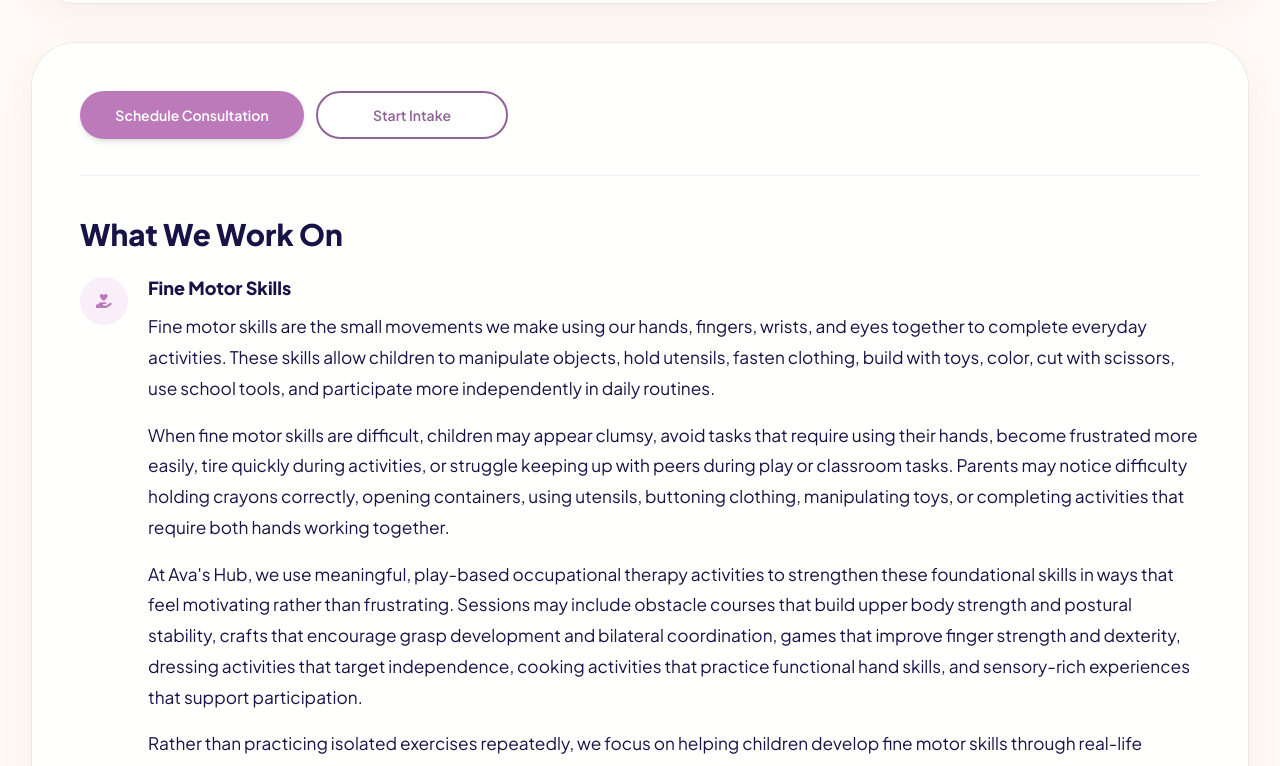
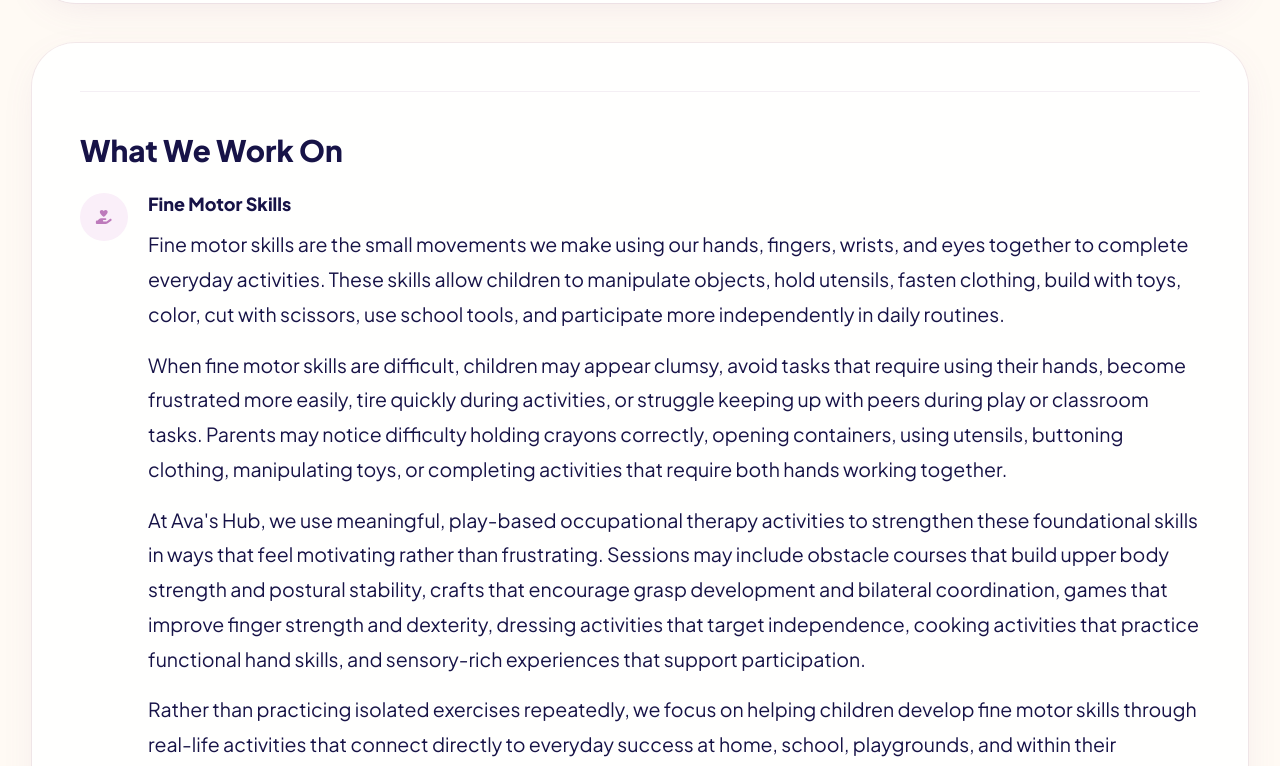
Before and after one commit to tasawur1/AvashubNJ, a Next.js app: page /programs/kids in a window 1280 px wide. Shown: the part 634-1400 px from the top of the page. Built offline with nearby package versions, Linux system fonts and the light colour scheme.

Commit message:
Adjust Kids program detail text spacing

```diff
--- a/src/app/programs/kids/page.tsx
+++ b/src/app/programs/kids/page.tsx
@@ -1,6 +1,5 @@
 import type { Metadata } from "next";
 import Link from "next/link";
-import { CTAButton } from "@/components/CTAButton";
 import { Icon } from "@/components/Icon";
 import { PlaceholderImage } from "@/components/PlaceholderImage";
 import { ResourceBottomCta } from "@/components/page/ResourceMobileComponents";
@@ -165,7 +164,7 @@ function WorkOnItem({ item }: { item: GuideItem }) {
           {item.paragraphs.map((paragraph) => (
             <p
               key={paragraph}
-              className="max-w-none text-[1rem] leading-[1.78] text-brand-navy/72 lg:text-[1.08rem]"
+              className="max-w-none text-[1.08rem] leading-[1.78] text-brand-navy/74 lg:text-[1.22rem]"
             >
               {paragraph}
             </p>
@@ -271,19 +270,7 @@ export default function KidsProgramPage() {
       <section className="pb-10 lg:pb-14">
         <SectionContainer>
           <article className="rounded-[2.25rem] bg-white/95 p-6 shadow-card ring-1 ring-brand-purple-deep/10 lg:rounded-[2.75rem] lg:p-10 xl:p-12">
-            <div className="max-w-6xl space-y-9">
-              <div className="flex flex-col gap-3 sm:flex-row sm:flex-wrap">
-                <CTAButton href="/contact" className="sm:min-w-[14rem]">
-                  Schedule Consultation
-                </CTAButton>
-                <CTAButton
-                  href="/forms/ot-intake.html"
-                  variant="secondary"
-                  className="sm:min-w-[12rem]"
-                >
-                  Start Intake
-                </CTAButton>
-              </div>
+            <div className="w-full space-y-9">
                 <GuideSection title="What We Work On">
                   <div className="space-y-6">
                     {workOnItems.map((item) => (
@@ -311,7 +298,7 @@ export default function KidsProgramPage() {
                 </GuideSection>
 
                 <GuideSection title="What Sessions May Look Like">
-                  <p className="max-w-3xl text-base leading-relaxed text-brand-navy/78">
+                  <p className="max-w-none text-[1.08rem] leading-[1.78] text-brand-navy/78 lg:text-[1.18rem]">
                     Sessions are designed to feel playful while targeting real
                     developmental goals. A child may move through obstacle
                     courses, explore sensory materials, practice dressing or
```
